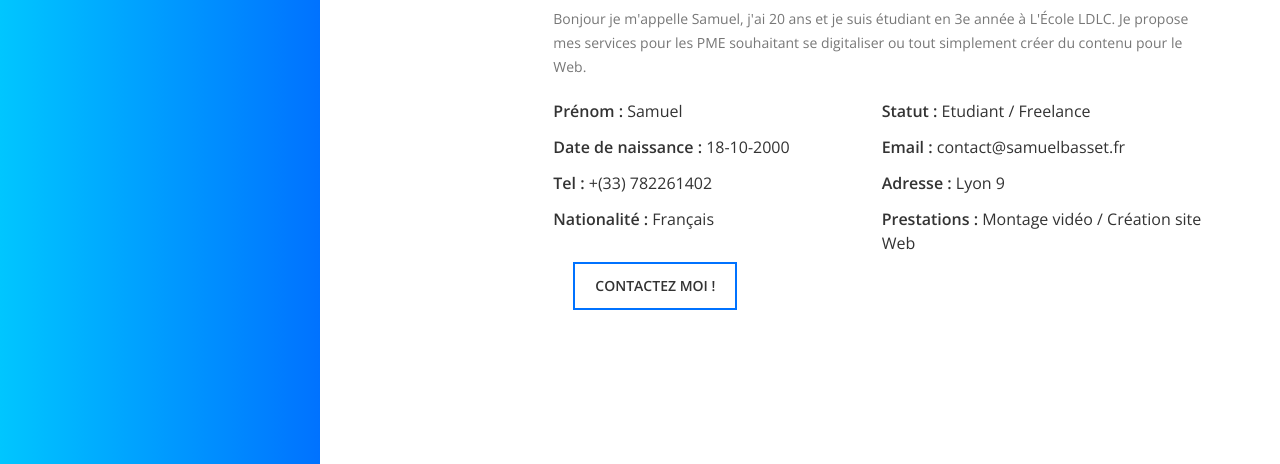
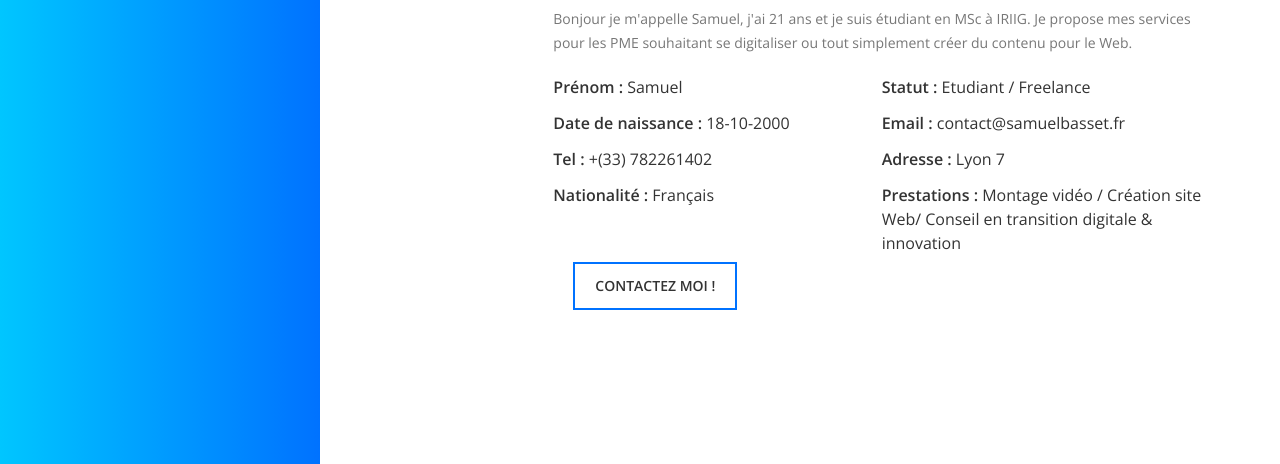
Before and after one commit to Samuelbasset/SamuelBasset.github.io, a plain HTML site: page about-us.html in a window 1280 px wide. Shown: the part 280-744 px from the top of the page. Drawn offline with nearby package versions, Linux system fonts and the light colour scheme.

Commit message:
Update about-us.html

```diff
--- a/about-us.html
+++ b/about-us.html
@@ -4,7 +4,7 @@
 <head>
     <meta charset="utf-8">
     <meta name="keywords" content="HTML5 Template" />
-    <meta name="description" content="Samuel Basset, étudiant à L'Ecole en management de projets d'innovation de de croissance à IRIIG." />
+    <meta name="description" content="Samuel Basset, étudiant en management de projets d'innovation de de croissance à IRIIG." />
     <meta name="author" content="iqonicthemes.in" />
     <meta name="viewport" content="width=device-width, initial-scale=1, maximum-scale=1" />
 
@@ -137,16 +137,16 @@
 
                                             <h1 class="display-4 iq-tw-8 iq-font-purple">À propos de moi</h1>
                                         </div>
-                                        <p class="iq-tw-4 iq-mt-10 iq-mb-20">Bonjour je m'appelle Samuel, j'ai 20 ans et je suis étudiant en 3e année à L'École LDLC. Je propose mes services pour les PME souhaitant se digitaliser ou tout simplement créer du contenu pour le Web.</p>
+                                        <p class="iq-tw-4 iq-mt-10 iq-mb-20">Bonjour je m'appelle Samuel, j'ai 21 ans et je suis étudiant en MSc à IRIIG. Je propose mes services pour les PME souhaitant se digitaliser ou tout simplement créer du contenu pour le Web.</p>
                                     <ul class="contact-info">
                                         <li> <span class="iq-tw-6">Prénom :</span> Samuel</li>
                                         <li> <span class="iq-tw-6">Statut :</span> Etudiant / Freelance</li>
                                         <li> <span class="iq-tw-6">Date de naissance :</span> 18-10-2000</li>
                                         <li> <span class="iq-tw-6">Email :</span> <a href="#">contact@samuelbasset.fr</a></li>
                                         <li> <span class="iq-tw-6">Tel :</span> +(33) 782261402</li>
-                                        <li> <span class="iq-tw-6">Adresse :</span> Lyon 9</li>
+                                        <li> <span class="iq-tw-6">Adresse :</span> Lyon 7</li>
                                         <li> <span class="iq-tw-6">Nationalité :</span> Français</li>
-                                        <li><span class="iq-tw-6"> Prestations :</span> Montage vidéo / Création site Web</li>
+                                        <li><span class="iq-tw-6"> Prestations :</span> Montage vidéo / Création site Web/ Conseil en transition digitale & innovation</li>
                                     </ul>
                                    <!-- <a class="button" href="resume.html">CV</a>-->
                                     <a class="button iq-ml-20" href="contact-us.html">Contactez moi !</a>
```
